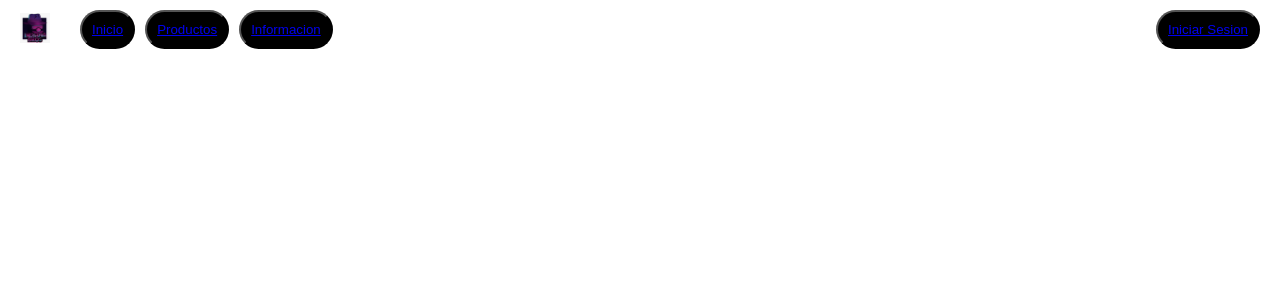
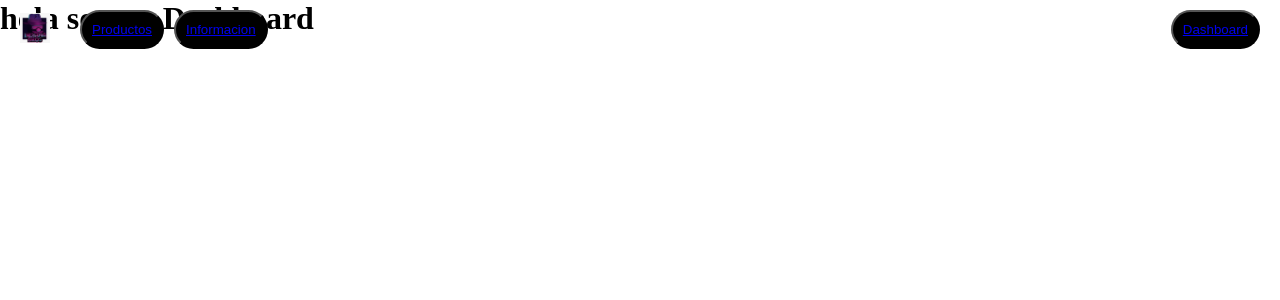
Before and after one commit to KrakeHyrde/Indiana-Bros-Page, a React (Vite) app: page /dashboard in a window 1280 px wide. Shown: the top 300 px of the page. Built offline with nearby package versions, Linux system fonts and the light colour scheme.

Commit message:
add: logica de user activo e inactivo

```diff
--- /dev/null
+++ b/src/components/Dashboard.jsx
@@ -0,0 +1,9 @@
+
+
+const Dashboard = () => {
+    return (
+        <h1>hola soy un Dashboard</h1>
+    )
+}
+
+export {Dashboard  }
--- a/src/components/Header.jsx
+++ b/src/components/Header.jsx
@@ -1,18 +1,34 @@
 import '../styles/Header.css'
 import logo from'../assets/logo.jpeg'
+import { useState } from 'react'
+
 function Header() {
+    const [user, setUser] = useState(true)
     return(
         <header className='pepito'>
             <nav className='header'>
                 <div className='navIz'>
                     <a href="/"><img src={logo} className='logo' alt='Logo'/></a>
-                    <button className='inicio'><a href="/inicio">Inicio</a></button>
-                    <button className='productos'><a href="/productos">Productos</a></button>
-                    <button className='info'><a href="/info">Informacion</a></button>
+                    {
+                    user && <>
+
+                        <button className='productos'><a href="/productos">Productos</a></button>
+                        <button className='info'><a href="/info">Informacion</a></button>
+
+                    </>
+                    }
                 </div>
-                <div className='navDer'>
+                {
+                user && <div className='navDer'>
+                        <button className='login'><a href="/dashboard">Dashboard</a></button>
+                </div>
+                }
+                {
+                !user && <div className='navDer'>
+
                     <button className='login'><a href="loginregister">Iniciar Sesion</a></button>
                 </div>
+                }
             </nav>
         </header>
     )
--- a/src/components/Login-Register.jsx
+++ b/src/components/Login-Register.jsx
@@ -43,7 +43,7 @@ const Register = () => {
   }
 
   return (
-    <>
+    <div className="reRegister">
       <h1>Registrate</h1>
 
       <section>
@@ -87,13 +87,13 @@ const Register = () => {
           success && <p style={{ color: "green" }}>{success}</p>
         }
       </section>
-    </>
+    </div>
   )
 }
 
 const Login = () =>{
     return(
-        <div>
+        <div className="reLogin">
             <h1>Inicia sesión</h1>
             <section>
                 <form>
--- a/src/components/Producto.jsx
+++ b/src/components/Producto.jsx
@@ -2,7 +2,9 @@ import Button from 'react-bootstrap/Button';
 import Card from 'react-bootstrap/Card';
 import Placeholder from 'react-bootstrap/Placeholder';
 import '../styles/productos.css'
+import { useState } from 'react';
 function Producto(props) {
+  const [user, setUser] = useState(false)
   return (
     <div className="cart">
       <div className={`cart ${props.className}`}>
@@ -13,7 +15,13 @@ function Producto(props) {
             <Card.Text className='text'>
               {props.text}
             </Card.Text>
-            <Button variant="primary">Buy</Button>
+            {
+              user && <div className='botonCard'>
+                <Button className="modifybu" variant="primary">Modify</Button>
+                <Button className="buybu" variant="primary">Buy</Button>
+                <Button className="deletebu" variant="primary">Delete</Button>
+              </div>
+            }
           </Card.Body>
         </Card>
       </div>
--- a/src/router/RouterApp.jsx
+++ b/src/router/RouterApp.jsx
@@ -5,13 +5,14 @@ import {LoginRegister, Register, Login} from "../components/Login-Register"
 import {Info} from "../components/Info"
 import App from "../components/App"
 import { ListadeProductos } from "../components/ListadeProductos"
+import { Dashboard } from "../components/Dashboard"
 
 const RouterApp = () => {
     return (
         <BrowserRouter>
             <Routes>
                 <Route path="/" element = {<App/>}/>
-                <Route path="/inicio" element= {<Inicio/>}/>
+                <Route path="/dashboard" element= {<Dashboard/>} />
                 <Route path="/productos" element={<ListadeProductos/>}/>
                 <Route path="/loginregister" element={<LoginRegister/>}/>
                 <Route path="/login" element={<Login/>}/>
--- a/src/styles/loginregi.css
+++ b/src/styles/loginregi.css
@@ -21,3 +21,16 @@
     justify-content: center;
     align-items: center;
 }
+
+.reLogin {
+     display: grid;
+     margin: 20px 20px;
+    justify-content: center;
+    align-items: center;
+}
+
+.reRegister {
+    display: grid;
+    justify-content: center;
+    align-items: center;
+}
--- a/src/styles/productos.css
+++ b/src/styles/productos.css
@@ -31,3 +31,11 @@
     max-width: 200px;
     height: auto;
 }
+
+.botonCard  {
+    margin: 10px 10px;
+}
+
+.buybu {
+    margin: 0px 20px;
+}
```
